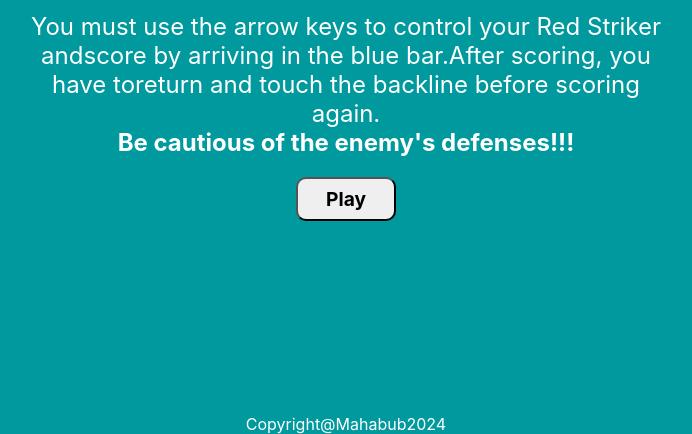
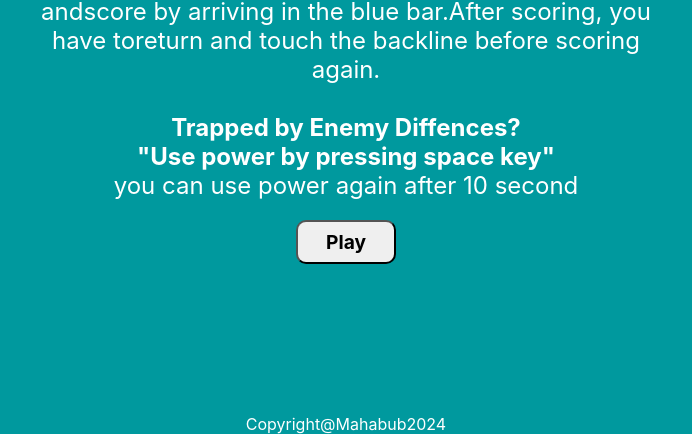
Before and after one commit to MdMahbub-h/Drone-Soccer, a website built with Vite: page index.html in a window 1280 px wide. Shown: the part 386-820 px from the top of the page, without its empty margins (294-986 px from the left). Built offline with nearby package versions, Linux system fonts and the light colour scheme; animation ran at ten frames a second.

Commit message:
Update index.html

```diff
--- a/index.html
+++ b/index.html
@@ -21,8 +21,9 @@
           You must use the arrow keys to control your Red Striker <br />andscore
           by arriving in the blue bar.After scoring, you <br />have toreturn and
           touch the backline before scoring <br />again. <br /><b
-            >Be cautious of the enemy's defenses!!!</b
-          ><br />
+            ><br />Trapped by Enemy Diffences? <br />
+            "Use power by pressing space key"</b
+          ><br />you can use power again after 10 second<br />
         </p>
 
         <button id="gameStartBtn">Play</button>
```
